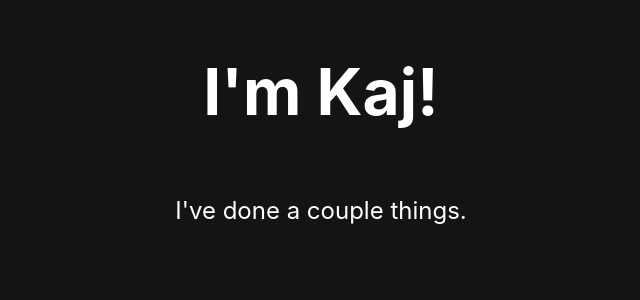
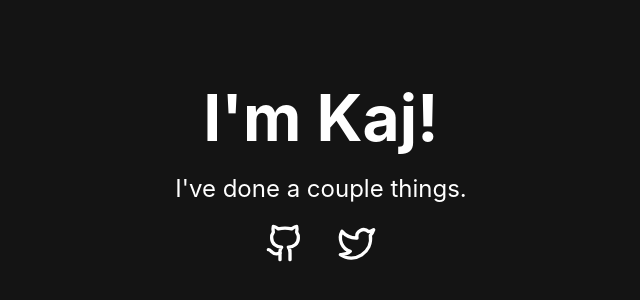
Before and after one commit to KAJdev/portfolio, a Next.js app: page / in a window 1280 px wide. Shown: the part 226-526 px from the top of the page, without its empty margins (319-959 px from the left). Built offline with nearby package versions, Linux system fonts and the light colour scheme.

Commit message:
feat: links and stuff

```diff
--- a/package.json
+++ b/package.json
@@ -9,6 +9,7 @@
     "lint": "next lint"
   },
   "dependencies": {
+    "lucide-react": "^0.22.0",
     "next": "12.1.5",
     "react": "18.0.0",
     "react-dom": "18.0.0"
--- a/pages/index.js
+++ b/pages/index.js
@@ -1,6 +1,11 @@
 import Head from 'next/head'
 import Image from 'next/image'
 import styles from '../styles/Home.module.css'
+
+import {
+  Github,
+  Twitter
+} from 'lucide-react';
 
 export default function Home() {
   return (
@@ -19,6 +24,15 @@ export default function Home() {
         <p className={styles.description}>
           I&apos;ve done a couple things.
         </p>
+
+        <div style={{display: 'flex', flexDirection: 'row'}}>
+          <a href="https://github.com/kajdev" target='_blank'>
+            <Github size={40} style={{marginRight: '1em'}} className={styles.linkItem} />
+          </a>
+          <a href="https://twitter.com/KAJ718" target='_blank'>
+            <Twitter size={40} style={{marginLeft: '1em'}} className={styles.linkItem} />
+          </a>
+        </div>
       </main>
     </div>
   )
--- a/styles/Home.module.css
+++ b/styles/Home.module.css
@@ -51,7 +51,7 @@
 }
 
 .description {
-  margin: 4rem 0;
+  margin: 1rem 0;
   line-height: 1.5;
   font-size: 1.5rem;
 }
@@ -63,6 +63,15 @@
   font-size: 1.1rem;
   font-family: Menlo, Monaco, Lucida Console, Liberation Mono, DejaVu Sans Mono,
     Bitstream Vera Sans Mono, Courier New, monospace;
+}
+
+.linkItem {
+  color: white;
+}
+
+.linkItem:hover {
+  color: rgb(64, 120, 204);
+  fill: rgb(64, 120, 204);
 }
 
 .grid {
```
Also changed, not shown: .gitpod.yml (added), 1 other file (tests, documents, lock files or other folders).
